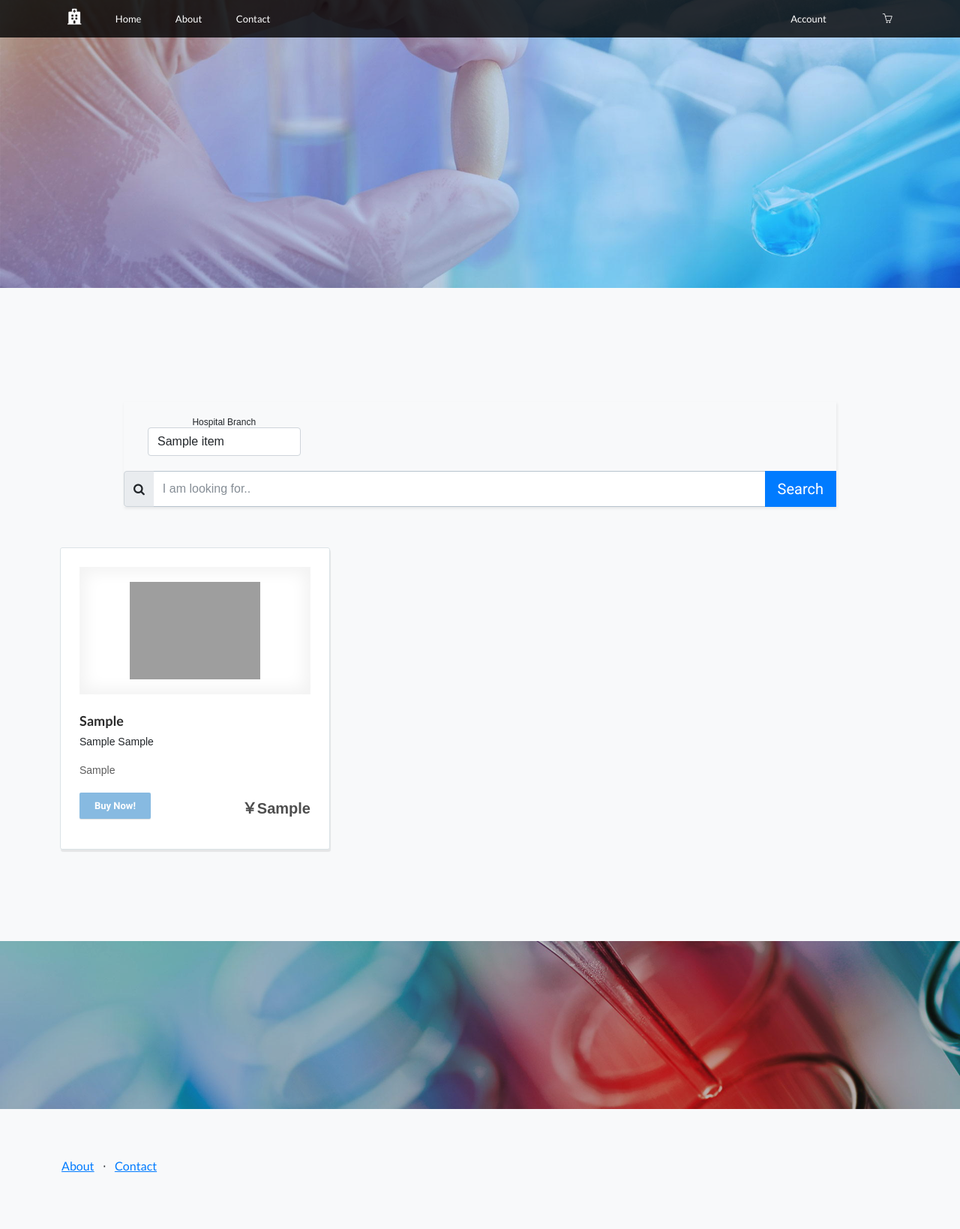
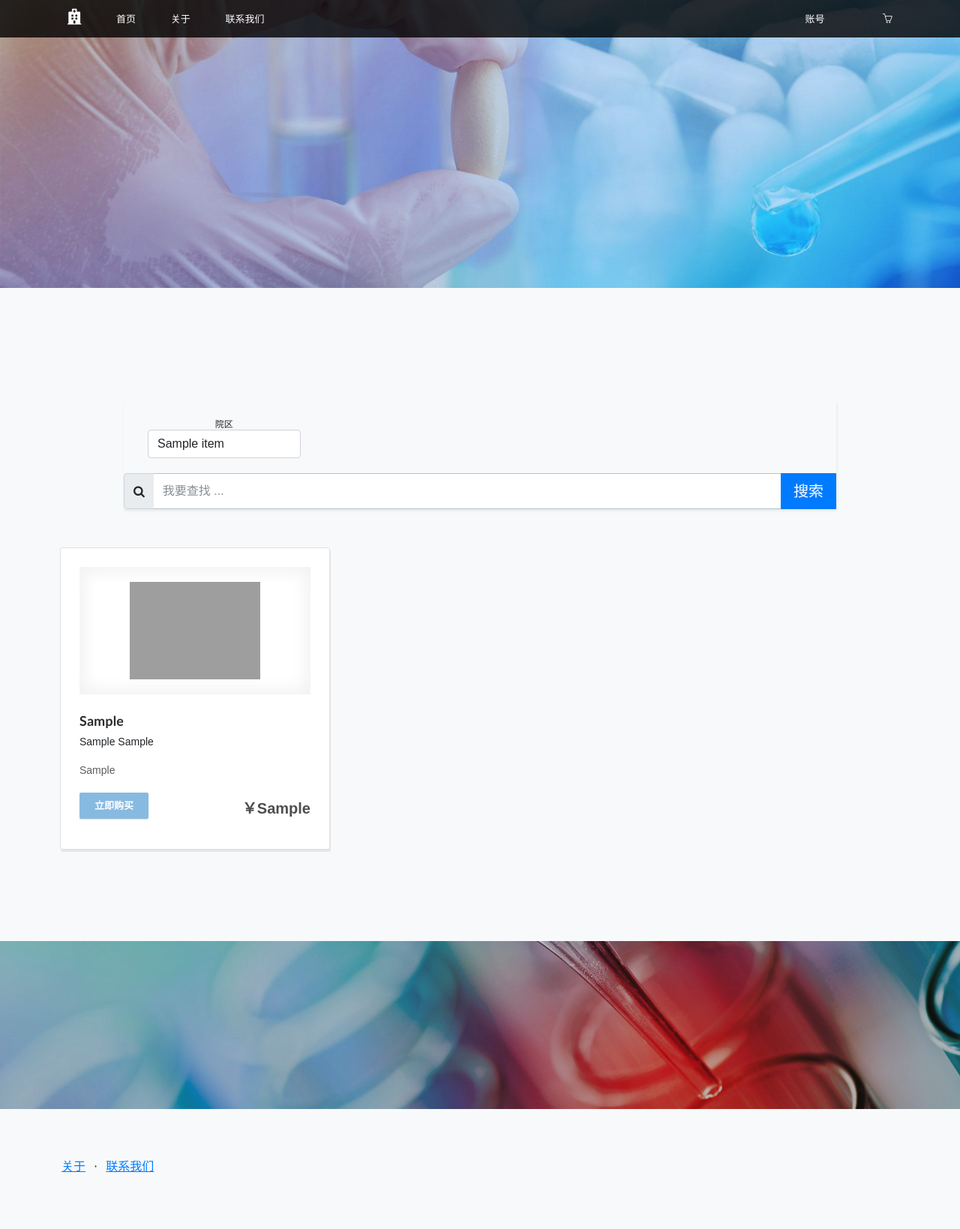
Before and after one commit to YJJfish/Pharmacy-Management-System, a Django app: template UserFrontend/templates/pharmacy_user/search.html in a window 1280 px wide. Shown: the whole page at 75% size. Run offline with Django 3.2, Linux system fonts and the light colour scheme; the template is opened without the code that fills it: most values are stand-ins (such as "Sample title", 1, 10 or a date in 2020); some libraries are stand-ins or nearby versions; grey boxes are pictures that could not be loaded.

Commit message:
Update search.html

```diff
--- a/UserFrontend/templates/pharmacy_user/search.html
+++ b/UserFrontend/templates/pharmacy_user/search.html
@@ -9,9 +9,9 @@
             /*Call database*/
             Ret = AddProduct(UserID, MediID, BranchName, 1);
             if (Ret){
-                alert("Successfully added medicine " + MediName + "(" + MediID + " " + MediBrand + ")x1 to your shopping cart in hospital " + BranchName + ".");
+                alert("成功向购物车添加药品 " + MediName + "(" + MediID + " " + MediBrand + ")一份，院区：" + BranchName + ".");
             }else{
-                alert("Failed to add medicine " + MediName + "(" + MediID + " " + MediBrand + ") to your shopping cart in hospital " + BranchName + ". Please refresh this page.");
+                alert("药品添加失败 " + MediName + "(" + MediID + " " + MediBrand + ")，院区：" + BranchName + "。请刷新页面");
                 location.reload();
             }
         }
@@ -20,7 +20,7 @@
 <head>
     <meta charset="utf-8">
     <meta name="viewport" content="width=device-width, initial-scale=1.0, shrink-to-fit=no">
-    <title>Home - Pharmacy</title>
+    <title>商城 - 药房</title>
     <link rel="stylesheet" href="{% static 'pharmacy_user/bootstrap/css/bootstrap.min.css' %}">
     <link rel="stylesheet" href="https://fonts.googleapis.com/css?family=Lato:300,400,700,300italic,400italic,700italic">
     <link rel="stylesheet" href="https://fonts.googleapis.com/css?family=Roboto+Slab:300,400|Roboto:300,400,700">
@@ -53,7 +53,7 @@
                     <div class="row" style="padding: 20px;">
                         <div class="col-md-3">
                             <div class="form-group">
-                                <label >Hospital Branch</label>
+                                <label >院区</label>
                                 <select  class="form-control" name="BRANCH" onchange="location = '{% url 'search' %}'+this.options[this.selectedIndex].value;+'/'">
                                     {% for Item_ in BranchList_ %}
                                         {% if Item_ == Selected_ %}
@@ -79,8 +79,8 @@
                 {% csrf_token %}
                 <div class="input-group">
                     <span class="input-group-text"><i class="fa fa-search"></i></span>
-                    <input class="form-control" type="search" name="SEARCH" placeholder="{% if SearchContent_ %}{{SearchContent_}}{% else %}I am looking for..{% endif %}">
-                    <button class="btn btn-primary btn-lg" type="submit">Search </button>
+                    <input class="form-control" type="search" name="SEARCH" placeholder="{% if SearchContent_ %}{{SearchContent_}}{% else %}我要查找 ... {% endif %}">
+                    <button class="btn btn-primary btn-lg" type="submit">搜索 </button>
                 </div>
             </form>
         </div>
@@ -107,7 +107,7 @@
                                 <p class="product-description">{{Item_.3}}</p>
                                 <div class="row">
                                     <div class="col-6">
-                                        <button class="btn btn-light" type="button" onclick="AddItem('{{Item_.2}}', '{{Item_.0}}', '{{UserID_}}', '{{Item_.1}}', '{{Selected_}}')">Buy Now!</button>
+                                        <button class="btn btn-light" type="button" onclick="AddItem('{{Item_.2}}', '{{Item_.0}}', '{{UserID_}}', '{{Item_.1}}', '{{Selected_}}')">立即购买</button>
                                     </div>
                                     <div class="col-6">
                                         <p class="product-price">￥{{Item_.4}}</p>
@@ -129,22 +129,22 @@
             <div class="row">
                 <div class="col-lg-6 text-center text-lg-start my-auto h-100">
                     <ul class="list-inline mb-2">
-                        <li class="list-inline-item"><a href="{% url 'about' %}">About</a></li>
+                        <li class="list-inline-item"><a href="{% url 'about' %}">关于</a></li>
                         <li class="list-inline-item"><span>⋅</span></li>
-                        <li class="list-inline-item"><a href="{% url 'contact' %}">Contact</a></li>
+                        <li class="list-inline-item"><a href="{% url 'contact' %}">联系我们</a></li>
                     </ul>
                 </div>
             </div>
         </div>
     </footer>
     <nav class="navbar navbar-dark navbar-expand-md fixed-top bg-dark navbar--apple">
-        <div class="container"><button data-bs-toggle="collapse" class="navbar-toggler" data-bs-target="#menu"><span class="visually-hidden">Toggle navigation</span><span class="navbar-toggler-icon"><i class="fa fa-th-list"></i></span></button>
+        <div class="container"><button data-bs-toggle="collapse" class="navbar-toggler" data-bs-target="#menu"><span class="visually-hidden">切换导航</span><span class="navbar-toggler-icon"><i class="fa fa-th-list"></i></span></button>
             <div class="collapse navbar-collapse" id="menu">
                 <ul class="navbar-nav flex-grow-1 justify-content-between">
                     <li class="nav-item d-none d-xs-block d-md-block"><a class="nav-link" href="{% url 'home' %}"><i class="fas fa-hospital apple-logo"></i></a></li>
-                    <li class="nav-item"><a class="nav-link" href="{% url 'home' %}">Home</a></li>
-                    <li class="nav-item"><a class="nav-link" href="{% url 'about' %}">About</a></li>
-                    <li class="nav-item"><a class="nav-link" href="{% url 'contact' %}">Contact</a></li>
+                    <li class="nav-item"><a class="nav-link" href="{% url 'home' %}">首页</a></li>
+                    <li class="nav-item"><a class="nav-link" href="{% url 'about' %}">关于</a></li>
+                    <li class="nav-item"><a class="nav-link" href="{% url 'contact' %}">联系我们</a></li>
                     <li class="nav-item"></li>
                     <li class="nav-item"></li>
                     <li class="nav-item"></li>
@@ -167,7 +167,7 @@
                     <li class="nav-item"></li>
                     <li class="nav-item"></li>
                     <li class="nav-item"></li>
-                    <li class="nav-item"><a class="nav-link" href="{% url 'account' %}">Account</a></li>
+                    <li class="nav-item"><a class="nav-link" href="{% url 'account' %}">账号</a></li>
                     <li class="nav-item d-none d-xs-block d-md-block"></li>
                     <li class="nav-item d-none d-xs-block d-md-block"><a class="nav-link" href="{% url 'bill' %}{{Selected_}}"><i class="icon-basket"></i></a></li>
                 </ul>
```
